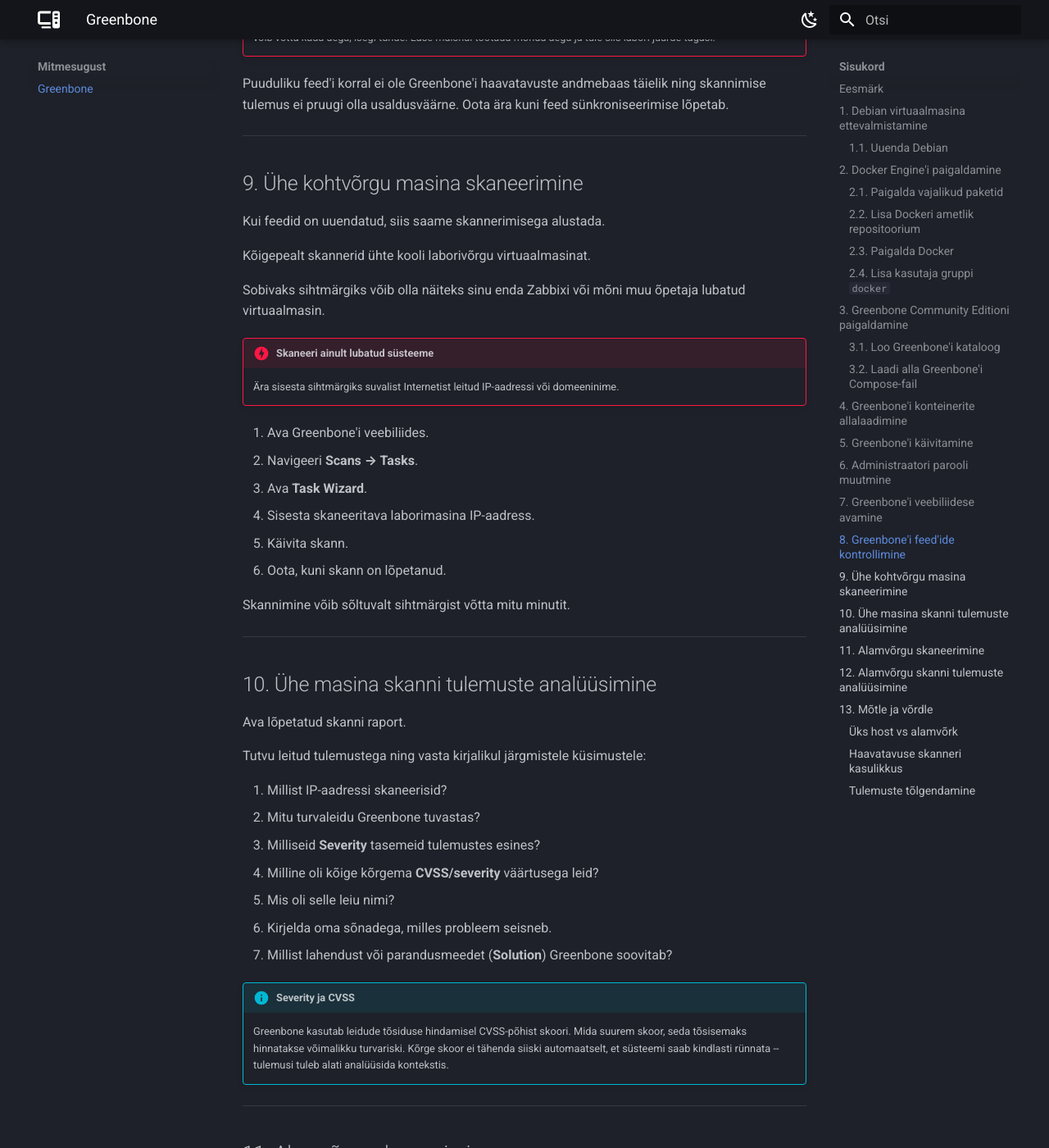
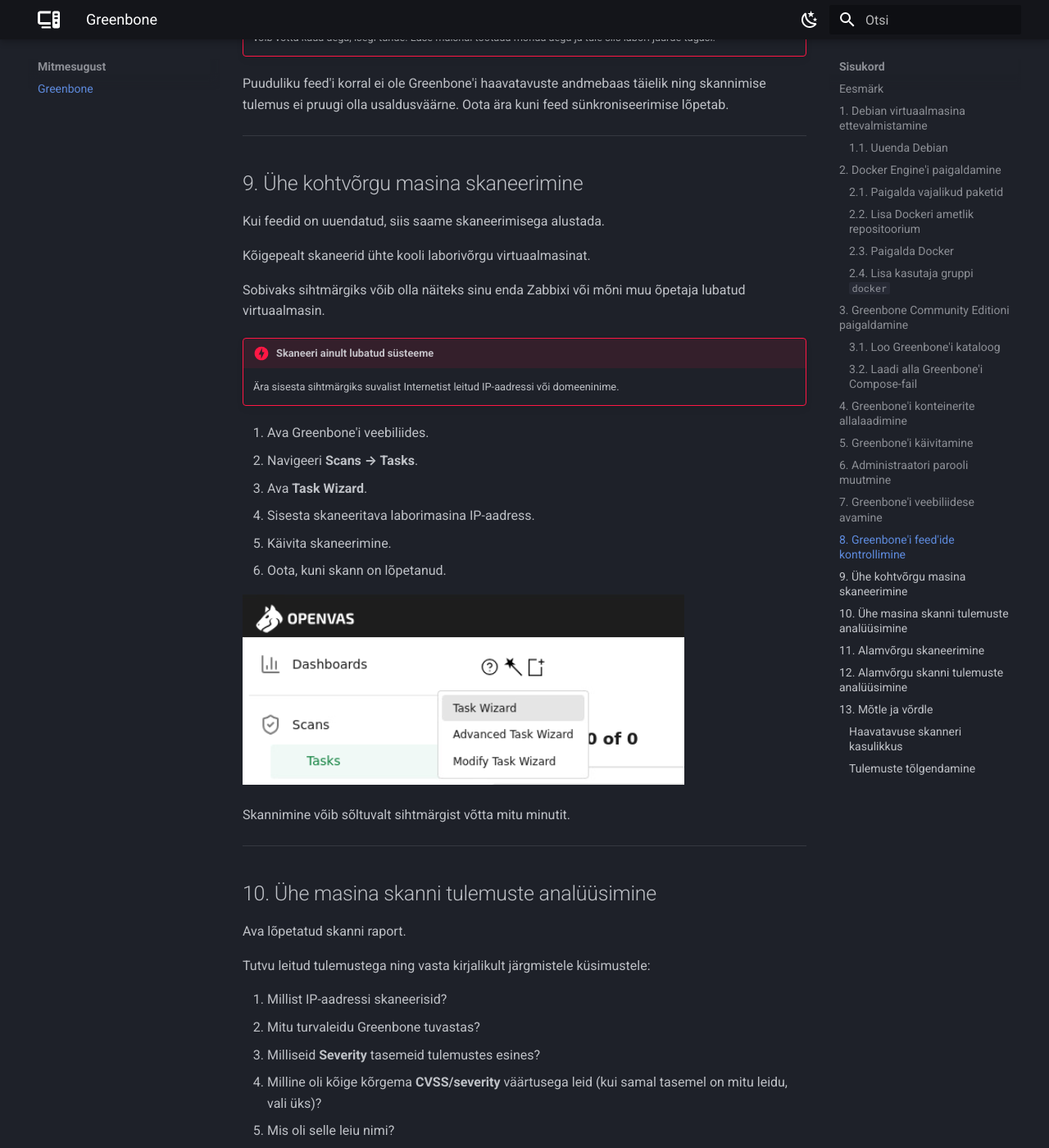
Before and after one commit to priitpaap/priitpaap.github.io, an MkDocs documentation site: the page built from docs/mitmesugust/greenbone.md, in a window 1280 px wide and 1400 px high, scrolled down 7127 px. Shown: the whole window at 82% size. Built offline with MkDocs 1.6.1 and Material for MkDocs 9.7.7, drawn with Linux system fonts in a browser that asks for light colours; some of the changed text lies outside the part shown.

Commit message:
Uuendatud greenbone.md

````diff
--- a/docs/mitmesugust/greenbone.md
+++ b/docs/mitmesugust/greenbone.md
@@ -321,9 +321,9 @@
 
 ## 9. Ühe kohtvõrgu masina skaneerimine
 
-Kui feedid on uuendatud, siis saame skannerimisega alustada.
+Kui feedid on uuendatud, siis saame skaneerimisega alustada.
 
-Kõigepealt skannerid ühte kooli laborivõrgu virtuaalmasinat.
+Kõigepealt skaneerid ühte kooli laborivõrgu virtuaalmasinat.
 
 Sobivaks sihtmärgiks võib olla näiteks sinu enda Zabbixi või mõni muu
 õpetaja lubatud virtuaalmasin.
@@ -335,8 +335,11 @@
 2.  Navigeeri **Scans → Tasks**.
 3.  Ava **Task Wizard**.
 4.  Sisesta skaneeritava laborimasina IP-aadress.
-5.  Käivita skann.
+5.  Käivita skaneerimine.
 6.  Oota, kuni skann on lõpetanud.
+
+![task wizard](assets/greenbone/task-wizard.png)
+
 
 Skannimine võib sõltuvalt sihtmärgist võtta mitu minutit.
 
@@ -346,12 +349,12 @@
 
 Ava lõpetatud skanni raport.
 
-Tutvu leitud tulemustega ning vasta kirjalikul järgmistele küsimustele:
+Tutvu leitud tulemustega ning vasta kirjalikult järgmistele küsimustele:
 
 1.  Millist IP-aadressi skaneerisid?
 2.  Mitu turvaleidu Greenbone tuvastas?
 3.  Milliseid **Severity** tasemeid tulemustes esines?
-4.  Milline oli kõige kõrgema **CVSS/severity** väärtusega leid?
+4.  Milline oli kõige kõrgema **CVSS/severity** väärtusega leid (kui samal tasemel on mitu leidu, vali üks)?
 5.  Mis oli selle leiu nimi?
 6.  Kirjelda oma sõnadega, milles probleem seisneb.
 7.  Millist lahendust või parandusmeedet (**Solution**) Greenbone
@@ -376,8 +379,11 @@
 ``` text
 172.16.200.0/24
 ```
+!!! warning "Hoiatus"
+    Vaata, et sisestaksid alamvõrgu korrektselt, teisi võrke skannerrida ei tohi!
 
-Käivita skanneerimine:
+
+Käivita skaneerimine:
 
 1.  Ava **Scans → Tasks**.
 
@@ -389,7 +395,7 @@
     172.16.200.0/24
     ```
 
-4.  Käivita skann.
+4.  Käivita skaneerimine.
 
 5.  Oota, kuni skann on lõpetanud.
 
@@ -401,7 +407,7 @@
 
 ## 12. Alamvõrgu skanni tulemuste analüüsimine
 
-Ava lõpetatud skanni raport ja vasta:
+Ava lõpetatud skanni raport ja vasta kirjalikult:
 
 1.  Mitu aktiivset hosti Greenbone leidis?
 2.  Milliste hostide juures tuvastati turvaleide?
@@ -415,10 +421,6 @@
 ## 13. Mõtle ja võrdle
 
 Vasta oma töö lõpus lühidalt järgmistele küsimustele.
-
-### Üks host vs alamvõrk
-
-Mis erinevus oli ühe IP-aadressi ja terve `/24` alamvõrgu skaneerimisel?
 
 ### Haavatavuse skanneri kasulikkus
 
````
Also changed, not shown: other parts of docs/mitmesugust/greenbone.md (+2 -6 lines), docs/mitmesugust/assets/greenbone/task-wizard.png (added).
